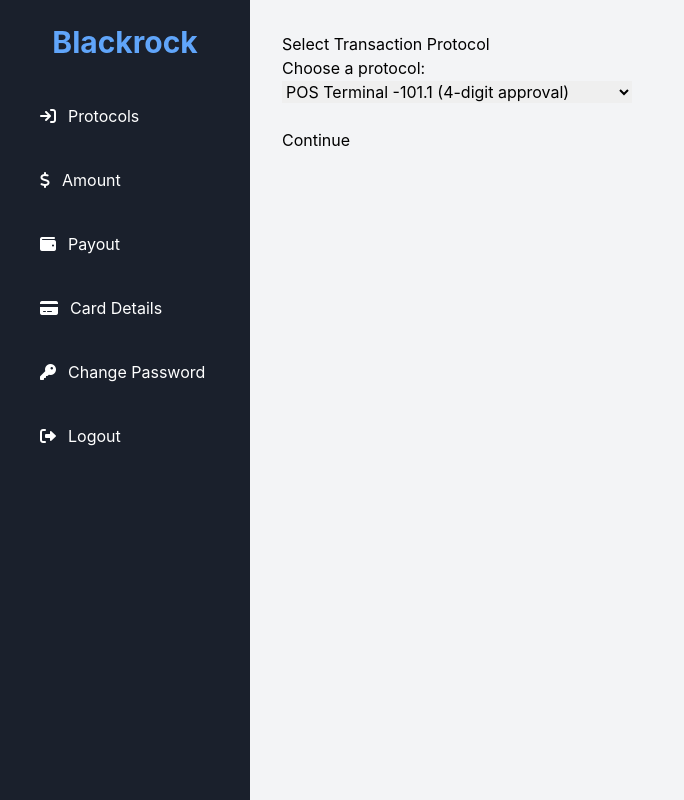
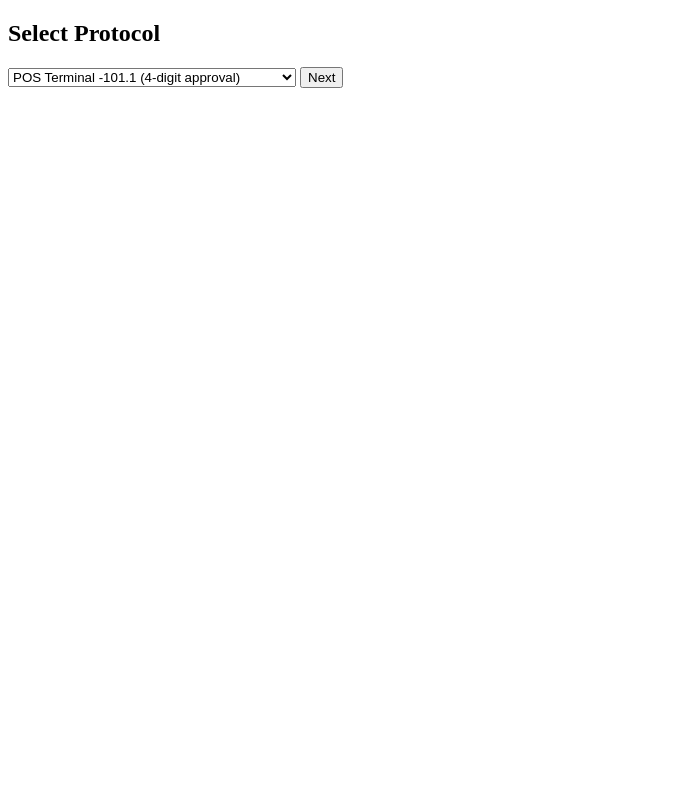
Before and after one commit to Lloydsgit/morgan, a Flask app: page /protocol in a window 1280 px wide. Shown: the whole page, without its empty margins (0-684 px from the left). Run offline with Flask 3, Linux system fonts and the light colour scheme; the visitor is signed in with stand-in values (Sample User, id 1); some libraries are stand-ins or nearby versions.

Commit message:
Update protocol.html

```diff
--- a/templates/protocol.html
+++ b/templates/protocol.html
@@ -1,13 +1,15 @@
-{% extends "base.html" %}
-{% block content %}
-<h3>Select Transaction Protocol</h3>
-<form method="POST" action="{{ url_for('protocol') }}" class="form-wrap">
-    <label for="protocol">Choose a protocol:</label><br>
-    <select name="protocol" required>
-        {% for p in protocols %}
-            <option value="{{ p }}">{{ p }}</option>
-        {% endfor %}
-    </select><br><br>
-    <button type="submit">Continue</button>
-</form>
-{% endblock %}
+<!DOCTYPE html>
+<html>
+<head><title>Select Protocol</title></head>
+<body>
+  <h2>Select Protocol</h2>
+  <form method="post">
+    <select name="protocol">
+      {% for proto in protocols %}
+        <option value="{{ proto }}">{{ proto }}</option>
+      {% endfor %}
+    </select>
+    <button type="submit">Next</button>
+  </form>
+</body>
+</html>
```
